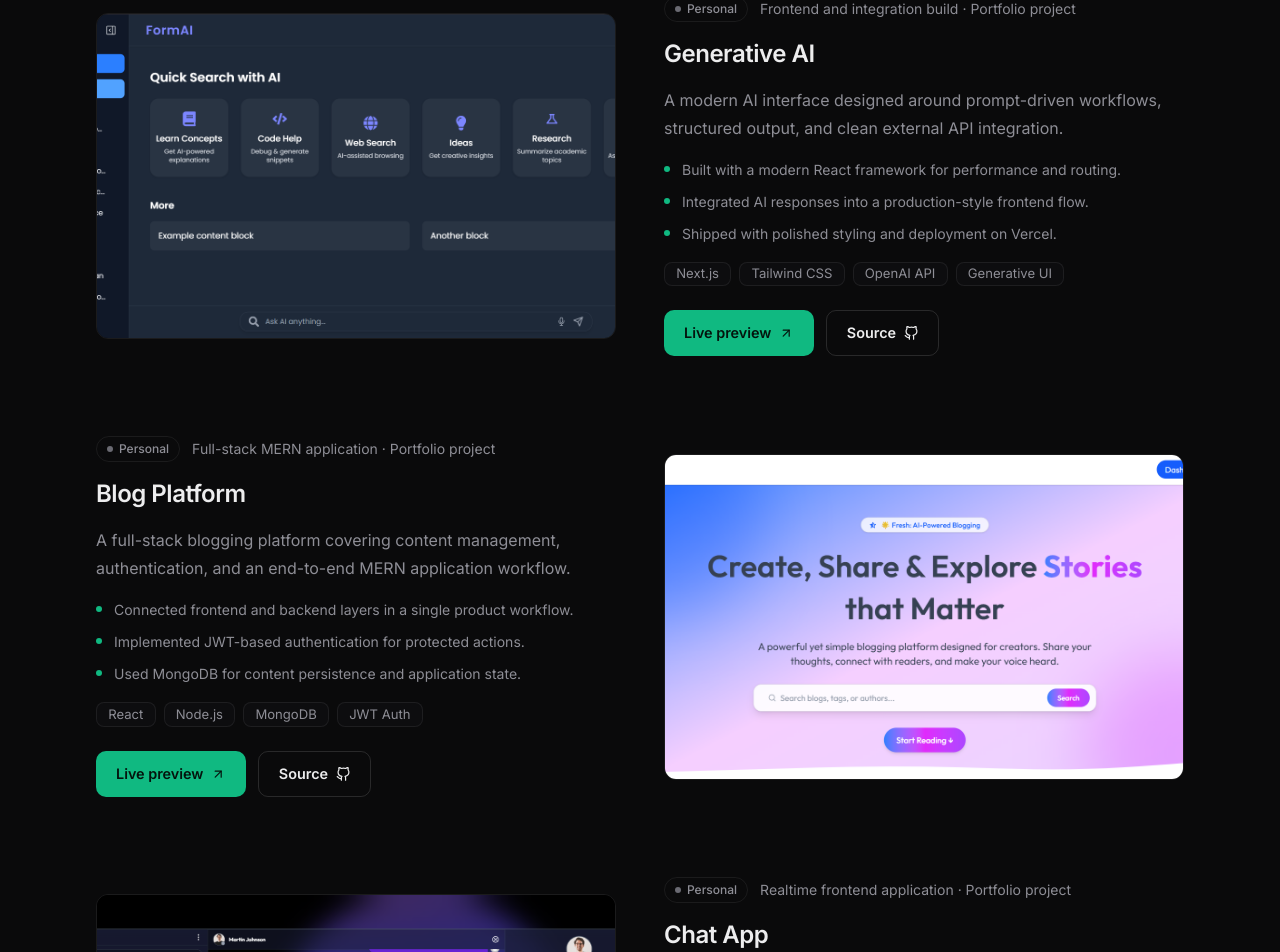
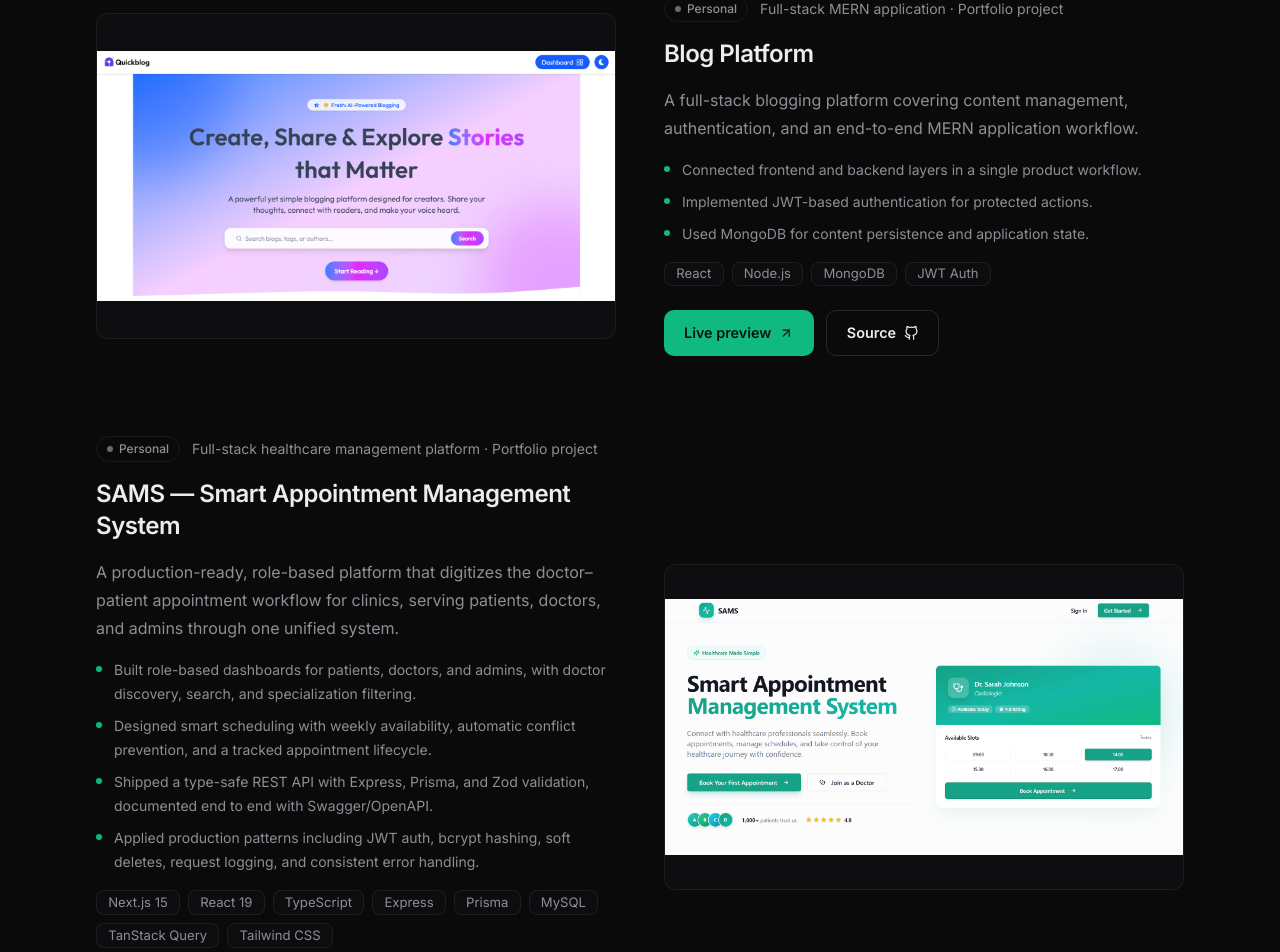
Before and after one commit to imabwahab/portfolio, a React (Vite) app: page / in a window 1280 px wide. Shown: the part 3451-4403 px from the top of the page. Built offline with nearby package versions, Linux system fonts and the light colour scheme.

Commit message:
feat: sams project addition

```diff
--- a/src/components/Projects.jsx
+++ b/src/components/Projects.jsx
@@ -25,11 +25,11 @@ function SourceBadge({ source, kind }) {
 function ProjectVisual({ project }) {
   if (project.image) {
     return (
-      <div className="overflow-hidden rounded-xl border border-stroke">
+      <div className="overflow-hidden rounded-xl border border-stroke bg-panel-soft">
         <img
           src={project.image}
           alt={project.name}
-          className="aspect-[16/10] w-full object-cover object-top"
+          className="aspect-[16/10] w-full object-contain object-center"
         />
       </div>
     );
--- a/src/data/projects.js
+++ b/src/data/projects.js
@@ -1,6 +1,5 @@
-import FormAI from "../assets/FormAI.png";
 import BlogPlatform from "../assets/BlogPlatform.png";
-import ChatApp from "../assets/ChatApp.png";
+import Sams from "../assets/sams.png";
 
 export const projectData = [
   {
@@ -38,24 +37,6 @@ export const projectData = [
     ],
   },
   {
-    name: "Generative AI",
-    source: "Personal",
-    kind: "personal",
-    image: FormAI,
-    preview: "https://generative-ai-gray.vercel.app/",
-    github: "https://github.com/imabwahab/Generative-AI.git",
-    role: "Frontend and integration build",
-    period: "Portfolio project",
-    stack: ["Next.js", "Tailwind CSS", "OpenAI API", "Generative UI"],
-    summary:
-      "A modern AI interface designed around prompt-driven workflows, structured output, and clean external API integration.",
-    highlights: [
-      "Built with a modern React framework for performance and routing.",
-      "Integrated AI responses into a production-style frontend flow.",
-      "Shipped with polished styling and deployment on Vercel.",
-    ],
-  },
-  {
     name: "Blog Platform",
     source: "Personal",
     kind: "personal",
@@ -74,21 +55,31 @@ export const projectData = [
     ],
   },
   {
-    name: "Chat App",
+    name: "SAMS — Smart Appointment Management System",
     source: "Personal",
     kind: "personal",
-    image: ChatApp,
-    preview: "https://quick-chat-teal-eight.vercel.app/",
-    github: "https://github.com/imabwahab/Quick-Chat.git",
-    role: "Realtime frontend application",
+    image: Sams,
+    preview: "https://sams-web-azure.vercel.app/",
+    github: "https://github.com/imabwahab/sams-web",
+    role: "Full-stack healthcare management platform",
     period: "Portfolio project",
-    stack: ["React", "Firebase", "Real-time Messaging", "Authentication"],
+    stack: [
+      "Next.js 15",
+      "React 19",
+      "TypeScript",
+      "Express",
+      "Prisma",
+      "MySQL",
+      "TanStack Query",
+      "Tailwind CSS",
+    ],
     summary:
-      "A chat application focused on real-time messaging, authenticated access, and responsive client-side interaction.",
+      "A production-ready, role-based platform that digitizes the doctor–patient appointment workflow for clinics, serving patients, doctors, and admins through one unified system.",
     highlights: [
-      "Delivered a real-time messaging experience with Firebase.",
-      "Handled login and user flows around authenticated access.",
-      "Focused on speed, responsiveness, and practical product behavior.",
+      "Built role-based dashboards for patients, doctors, and admins, with doctor discovery, search, and specialization filtering.",
+      "Designed smart scheduling with weekly availability, automatic conflict prevention, and a tracked appointment lifecycle.",
+      "Shipped a type-safe REST API with Express, Prisma, and Zod validation, documented end to end with Swagger/OpenAPI.",
+      "Applied production patterns including JWT auth, bcrypt hashing, soft deletes, request logging, and consistent error handling.",
     ],
   },
 ];
```
Also changed, not shown: src/assets/sams.png (added).
